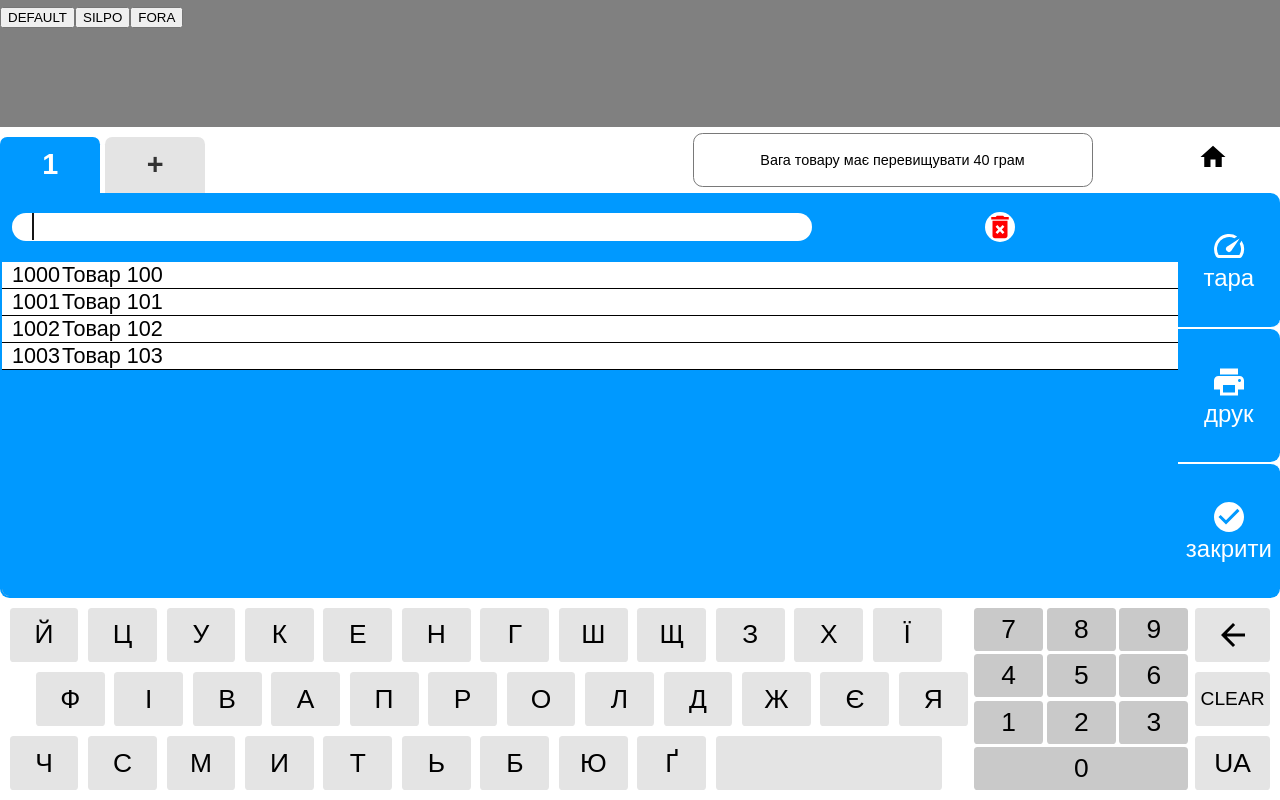
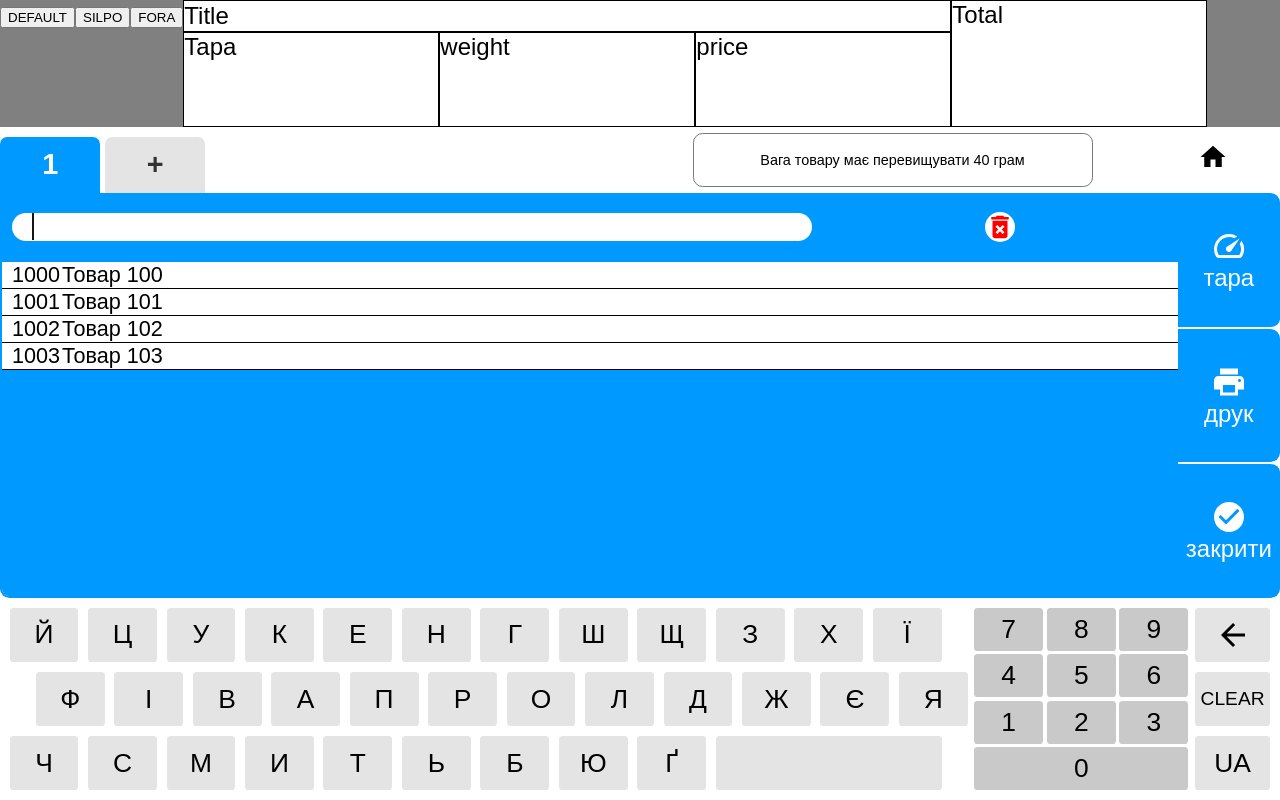
Before and after one commit to NeverSmileMan/testo, a React (Create React App) app: page / in a window 1280 px wide. Built offline with nearby package versions, Linux system fonts and the light colour scheme.

Commit message:
add tablo:)

```diff
--- a/src/App.tsx
+++ b/src/App.tsx
@@ -7,12 +7,17 @@ import KeyboardFlex from './keyboard.flex/keyboard.flex';
 import {keyBoardFlex} from './keyboard.flex/settings.flex';
 import Main from './main';
 
+//-----
+import Tablo from './plugs/Tablo';
+//-----
+
 
 const useStyles = makeStyles({
 	scale: {
     width: '100%',
     height: '15.8854%',
     backgroundColor: 'gray',
+    display: 'flex',
   },
 	mainWrap: {
     width: '100%',
@@ -99,9 +104,12 @@ function App() {
       <>
         <ThemeProvider theme={theme}>
           <div className={classes.scale}>
-            <button onClick={()=>setTheme(themes.default)}>DEFAULT</button>
-            <button onClick={()=>setTheme(themes.silpo)}>SILPO</button>
-            <button onClick={()=>setTheme(themes.fora)}>FORA</button>
+            <div style={{display: 'inlie-block'}}>
+              <button style={{display: 'inlie-block'}} onClick={()=>setTheme(themes.default)}>DEFAULT</button>
+              <button style={{display: 'inlie-block'}} onClick={()=>setTheme(themes.silpo)}>SILPO</button>
+              <button style={{display: 'inlie-block'}} onClick={()=>setTheme(themes.fora)}>FORA</button>
+            </div>
+            <Tablo/>
           </div>
           <div className={classes.mainWrap}>
             <div className={`${classes.main}`}>
--- /dev/null
+++ b/src/plugs/Tablo.tsx
@@ -0,0 +1,96 @@
+import React from 'react'
+import { makeStyles } from '@material-ui/styles';
+
+
+const useStyles = makeStyles({
+	grid: {
+    width: '80%',
+    height: '100%',
+    display: 'grid',
+    gridTemplateColumns: 'repeat(4, 1fr)',
+    gridTemplateRows: '25% 75%',
+
+  },
+  title: {
+    gridColumn:' 1 / 4',
+    gridRow: '1',
+    backgroundColor: 'white',
+    border: '1px solid black',
+  },
+  tara: {
+    gridColumn: '1 / 2',
+    gridRow: '2',
+    backgroundColor: 'white',
+    border: '1px solid black',
+  },
+  weight: {
+    gridColumn: '2 / 3',
+    gridRow: '2',
+    backgroundColor: 'white',
+    border: '1px solid black',
+  },
+  price: {
+    gridColumn: '3 / 4',
+    gridRow: '2',
+    backgroundColor: 'white',
+    border: '1px solid black',
+  },
+  total: {
+    gridColumn: '4 / 5',
+    gridRow: '1 / 3',
+    backgroundColor: 'white',
+    border: '1px solid black',
+  },
+
+});
+
+
+export default function Tablo() {
+  const classes = useStyles();
+
+
+const [title, setTitle] = React.useState();
+const [tara, setTara] = React.useState();
+const [weight, setWeight] = React.useState();
+const [price, setPrice] = React.useState();
+const [total, setTotal] = React.useState();
+
+
+
+
+
+  return (
+    <div className={classes.grid }>
+      <div className={classes.title }>
+        Title
+        <span style={{fontSize: '25px', marginLeft: '10%'}}>
+        {title}
+        </span>
+      </div>
+      <div className={classes.tara }>
+        Tapa
+        <div style={{fontSize: '25px', marginLeft: '25%'}}>
+        {tara}
+        </div>
+      </div>
+      <div className={classes.weight }>
+       weight
+        <div style={{fontSize: '25px', marginLeft: '25%'}}>
+        {weight}
+        </div>
+      </div>
+      <div className={classes.price }>
+       price
+        <div style={{fontSize: '25px', marginLeft: '25%'}}>
+        {price}
+        </div>
+      </div>
+      <div className={classes.total }>
+       Total
+        <div style={{fontSize: '25px', marginLeft: '25%'}}>
+        {total}
+        </div>
+      </div>
+    </div>
+  )
+}
```
